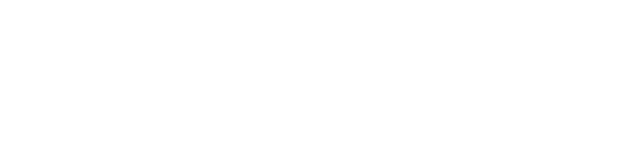
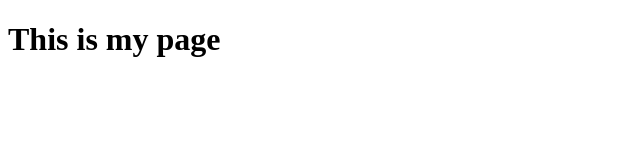
Before and after one commit to kasireddysailaja/Project-1, a plain HTML site: page index.html in a window 1280 px wide. Shown: the whole page, without its empty margins (0-640 px from the left). Drawn offline with Linux system fonts and the light colour scheme.

Commit message:
Update index.html

```diff
--- a/index.html
+++ b/index.html
@@ -4,6 +4,6 @@
 <title>factore</title>
 </head>
 <body>
-<imag src="Factory Diagram-Page-2.drawio.png">
+  <h1>This is my page</h1>
 </body>
 </html>
```
